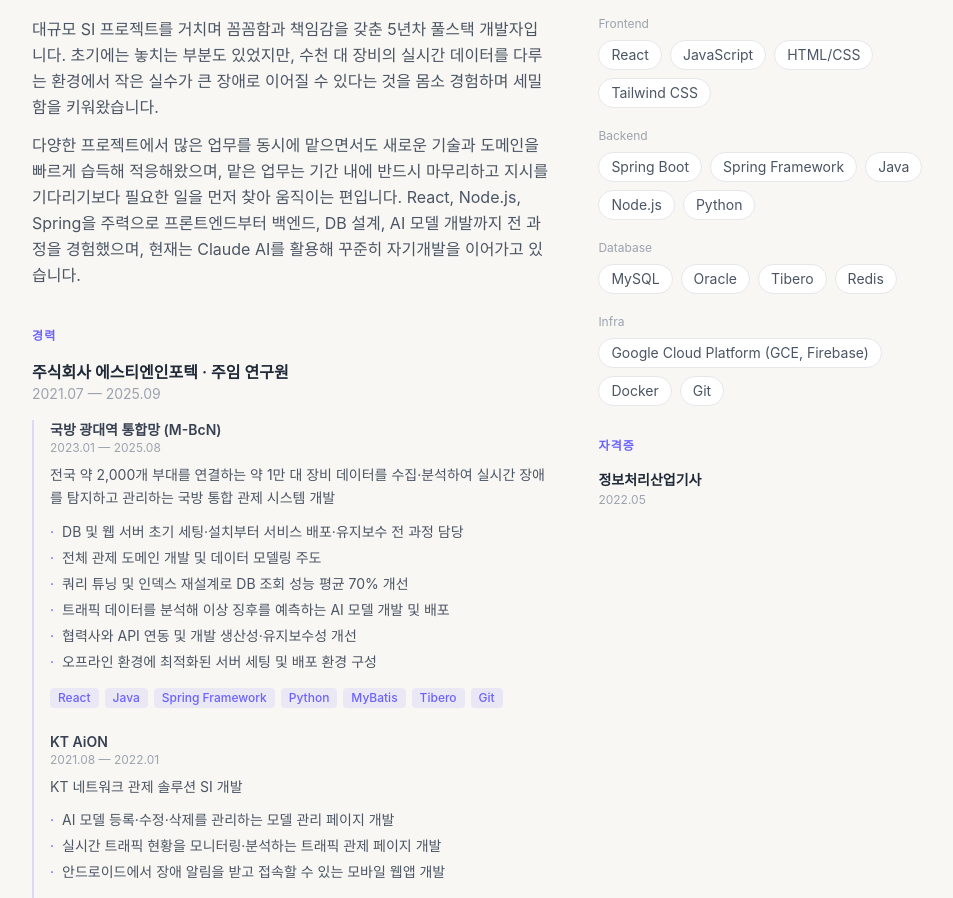
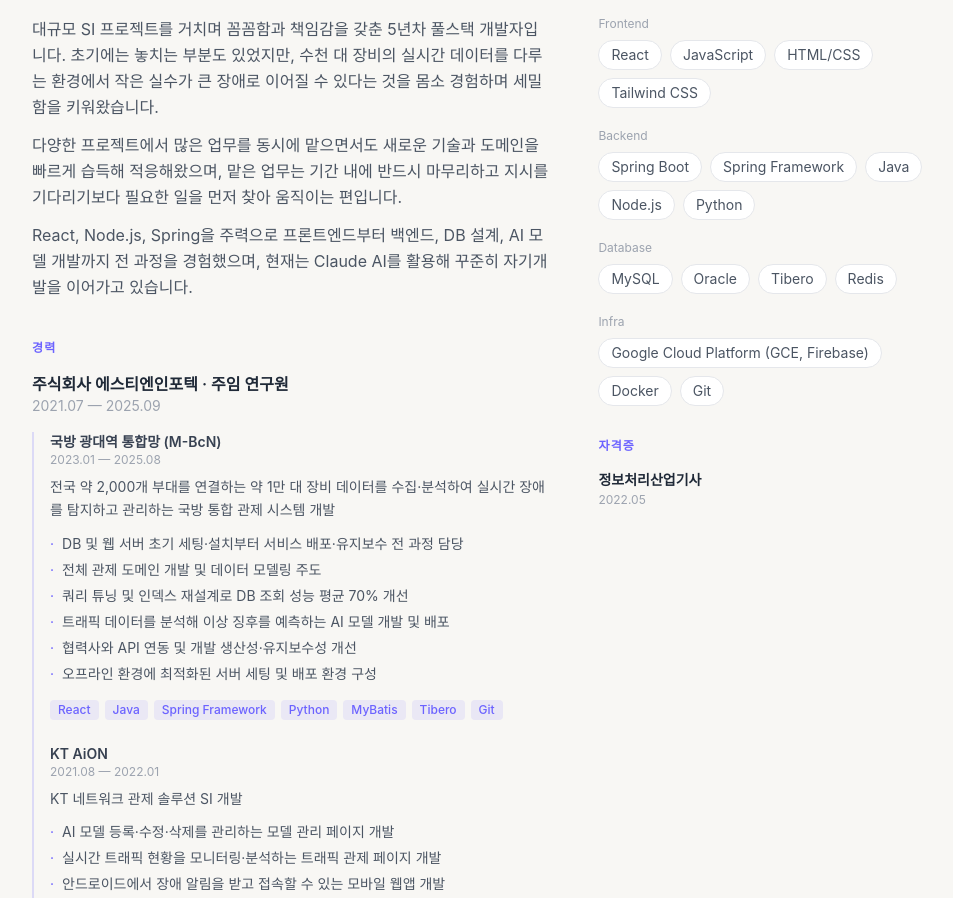
Before and after one commit to Aqua8/Portfolio, a React (Vite) app: page / in a window 1280 px wide. Shown: the part 1020-1918 px from the top of the page, without its empty margins (160-1113 px from the left). Built offline with nearby package versions, Linux system fonts and the light colour scheme; no server answers; a web font is replaced by a local one.

Commit message:
About 글 수정

```diff
--- a/src/components/About.jsx
+++ b/src/components/About.jsx
@@ -32,7 +32,10 @@
                 <p className="text-gray-600 leading-relaxed mt-3">
                   다양한 프로젝트에서 많은 업무를 동시에 맡으면서도 새로운 기술과 도메인을 빠르게 습득해
                   적응해왔으며, 맡은 업무는 기간 내에 반드시 마무리하고 지시를 기다리기보다 필요한 일을
-                  먼저 찾아 움직이는 편입니다. React, Node.js, Spring을 주력으로 프론트엔드부터 백엔드,
+                  먼저 찾아 움직이는 편입니다.
+                </p>
+                <p className="text-gray-600 leading-relaxed mt-3">
+                  React, Node.js, Spring을 주력으로 프론트엔드부터 백엔드,
                   DB 설계, AI 모델 개발까지 전 과정을 경험했으며, 현재는 Claude AI를 활용해 꾸준히
                   자기개발을 이어가고 있습니다.
                 </p>
```
